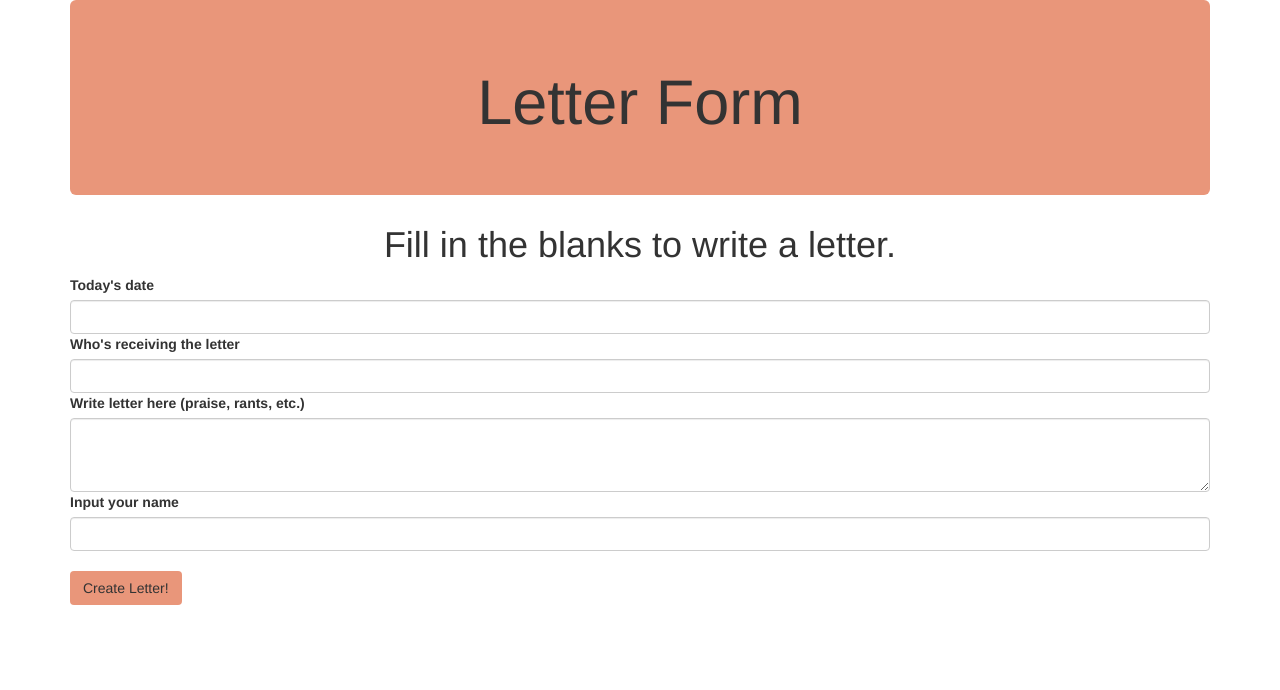
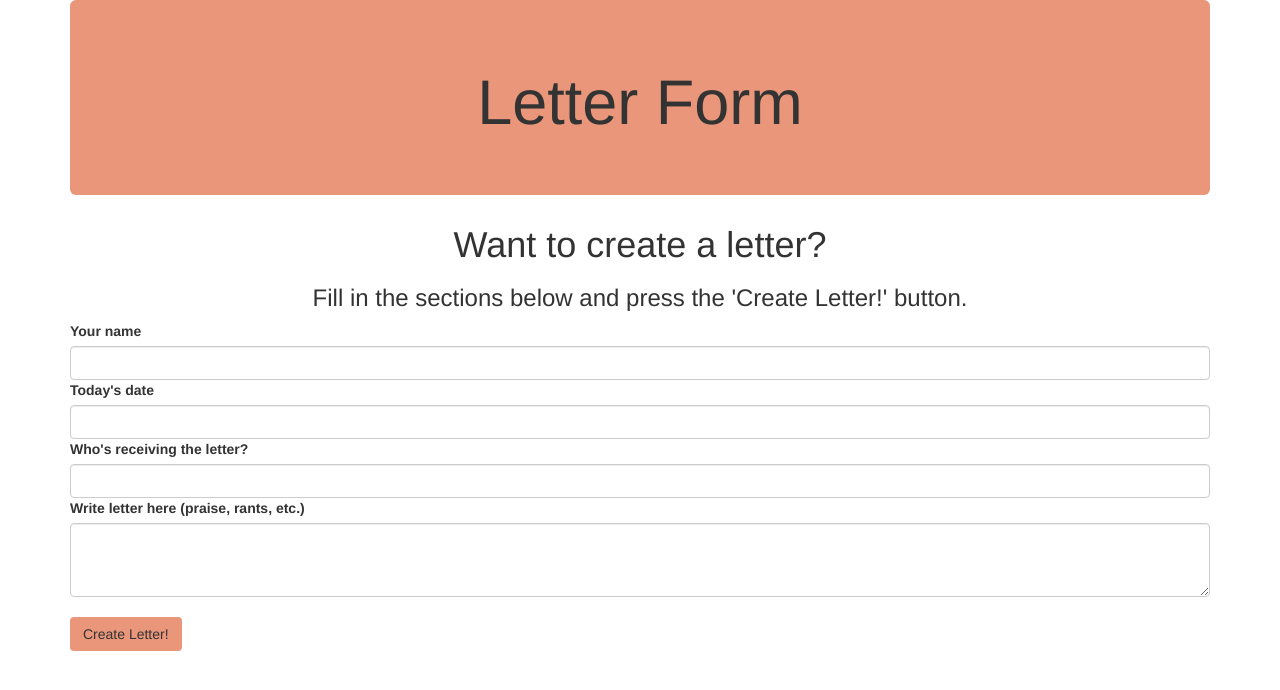
Before and after one commit to r-craig73/form-letter, a plain HTML site: page index.html in a window 1280 px wide. Drawn offline with Linux system fonts and the light colour scheme.

Commit message:
change font size, edit phrases and form order

```diff
--- a/css/styles.css
+++ b/css/styles.css
@@ -8,7 +8,7 @@
   text: black;
 }
 
-h1{
+h1, h3 {
   text-align: center;
 }
 
--- a/index.html
+++ b/index.html
@@ -12,14 +12,19 @@
   <div class="container">
     <div class="jumbotron"><h1>Letter Form</h1>
     </div>
-    <h1>Fill in the blanks to write a letter.</h1>
+    <h1>Want to create a letter?</h1>
+    <h3>Fill in the sections below and press the 'Create Letter!' button.</h3>
       <form id="letterForm">
+        <div class="form-letter">
+          <label for="yourName">Your name</label>
+          <input id="yourName" class="form-control" type="text">
+        </div>
         <div class="form-letter">
           <label for="date">Today's date</label>
           <input id="date" class="form-control" type="text">
         </div>
         <div class="form-letter">
-          <label for="sender">Who's receiving the letter</label>
+          <label for="sender">Who's receiving the letter?</label>
           <input id="sender" class="form-control" type="text">
         </div>
         <div class="form-letter">
@@ -27,12 +32,8 @@
           <!-- <input id="letterBody" class="form-control" type="text" rows="3"> -->
           <textarea id="letterBody" class="form-control" rows="3"></textarea>
         </div>
-        <div class="form-letter">
-          <label for="yourName">Input your name</label>
-          <input id="yourName" class="form-control" type="text">
-        </div>
-          <br>
-          <button type="submit" class="btn">Create Letter!</button>
+        <br>
+        <button type="submit" class="btn">Create Letter!</button>
       </form>
       <br>
     <div class="container" id="returnLetter">
```
